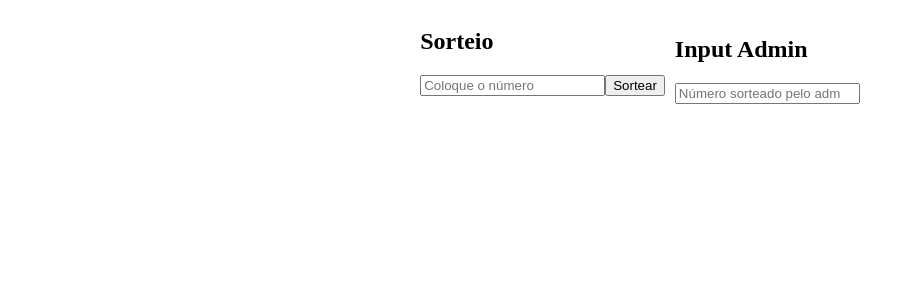
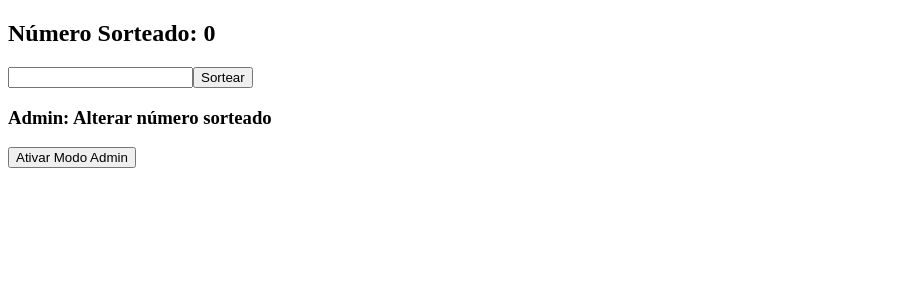
Before and after one commit to lucasoliveira04/roulette_fortune.js, a React (Vite) app: page / in a window 1280 px wide. Shown: the top 300 px of the page, without its empty margins (0-915 px from the left). Built offline with nearby package versions, Linux system fonts and the light colour scheme.

Commit message:
admin on

```diff
--- a/package.json
+++ b/package.json
@@ -10,6 +10,7 @@
     "preview": "vite preview"
   },
   "dependencies": {
+    "firebase": "^11.0.2",
     "react": "^18.3.1",
     "react-dom": "^18.3.1"
   },
--- a/src/App.jsx
+++ b/src/App.jsx
@@ -1,63 +1,81 @@
-import { useState } from "react";
+import { useState, useEffect } from "react";
+import { getFirestore, doc, setDoc, getDoc } from "firebase/firestore";
+import { firebaseApp } from "./services/firebase";
 
 function App() {
-  const [numero, setNumero] = useState(0); // Número sorteado
-  const [inputNumero, setInputNumero] = useState(""); // Número do usuário
-  const [adminNumero, setAdminNumero] = useState(""); // Número definido pelo admin
-  const [mensagem, setMensagem] = useState(""); // Mensagem de feedback
+  const [numero, setNumero] = useState(0);
+  const [inputNumero, setInputNumero] = useState("");
+  const [adminNumero, setAdminNumero] = useState("");
+  const [mensagem, setMensagem] = useState("");
+  const [isAdminMode, setIsAdminMode] = useState(false);
 
-  const sortearNumero = () => {
-    let novoNumero;
+  const db = getFirestore(firebaseApp);
 
-    // Verifica se o admin forneceu um número
+  const buscarNumeroSorteado = async () => {
+    const docRef = doc(db, "sorteio", "numeroSorteado");
+    const docSnap = await getDoc(docRef);
+
+    if (docSnap.exists()) {
+      setNumero(docSnap.data().numero);
+    } else {
+      console.log("No such document!");
+    }
+  };
+
+
+  const setNumeroAdmin = async () => {
     if (adminNumero) {
-      novoNumero = parseInt(adminNumero); // Usa o número fornecido pelo admin
+      const docRef = doc(db, "sorteio", "numeroSorteado");
+      await setDoc(docRef, { numero: parseInt(adminNumero) });
+      setMensagem("Número sorteado com sucesso!");
+      setIsAdminMode(false);
+      setAdminNumero("");
+    }
+  };
+
+  const sortearNumero = async () => {
+    let numeroSorteado;
+
+    if (adminNumero) {
+      numeroSorteado = parseInt(adminNumero);
     } else {
-      novoNumero = Math.floor(Math.random() * 10); // Sorteia um número aleatório
+      numeroSorteado = Math.floor(Math.random() * 10);
     }
 
-    setNumero(novoNumero);
+    setNumero(numeroSorteado);
 
-    // Compara o número digitado pelo usuário com o número sorteado
-    if (parseInt(inputNumero) === novoNumero) {
-      setMensagem("Parabéns, você acertou!");
+    if (parseInt(inputNumero) === numeroSorteado) {
+      setMensagem("Parabéns, você acertou o número!");
     } else {
-      setMensagem(`Que pena! O número sorteado foi ${novoNumero}.`);
+      setMensagem("Infelizmente você errou o número!");
     }
   };
 
   return (
     <>
-      <div
-        style={{
-          display: "flex",
-          justifyContent: "center",
-          alignItems: "center",
-          gap: "10px",
-        }}
-      >
-        <div>
-          <h2>Sorteio</h2>
+      <h2>Número Sorteado: {numero}</h2>
       <input
         type="number"
-            placeholder="Coloque o número"
-            value={inputNumero}
+        name="Coloque o número"
         onChange={(e) => setInputNumero(e.target.value)}
       />
       <button onClick={sortearNumero}>Sortear</button>
       <p>{mensagem}</p>
-        </div>
 
-        <div>
-          <h2>Input Admin</h2>
+      <h3>Admin: Alterar número sorteado</h3>
+      {isAdminMode ? (
+        <>
           <input
             type="number"
-            placeholder="Número sorteado pelo admin"
+            placeholder="Digite o número do admin"
             value={adminNumero}
             onChange={(e) => setAdminNumero(e.target.value)}
           />
-        </div>
-      </div>
+          <button onClick={setNumeroAdmin}>Atualizar Sorteio</button>
+        </>
+      ) : (
+        <button onClick={() => setIsAdminMode(true)}>Ativar Modo Admin</button>
+      )}
     </>
   );
 }
--- /dev/null
+++ b/src/services/firebase.js
@@ -0,0 +1,17 @@
+import { initializeApp } from "firebase/app";
+
+const firebaseConfig = {
+  apiKey: "AIzaSyDQBkKVMu_Io61Az-oTlqGjhNzOiyAMBzk",
+  authDomain: "sorteio-5218d.firebaseapp.com",
+  projectId: "sorteio-5218d",
+  storageBucket: "sorteio-5218d.firebasestorage.app",
+  messagingSenderId: "239085122410",
+  appId: "1:239085122410:web:cd767d534f4b8cc848ab13",
+  measurementId: "G-V1F7RPVR39"
+};
+
+const firebaseApp = initializeApp(firebaseConfig);
+
+export {firebaseApp};
+
+// const analytics = getAnalytics(app);
```
Also changed, not shown: 1 other file (tests, documents, lock files or other folders). Lines whose indentation alone changed are shown as unchanged.
